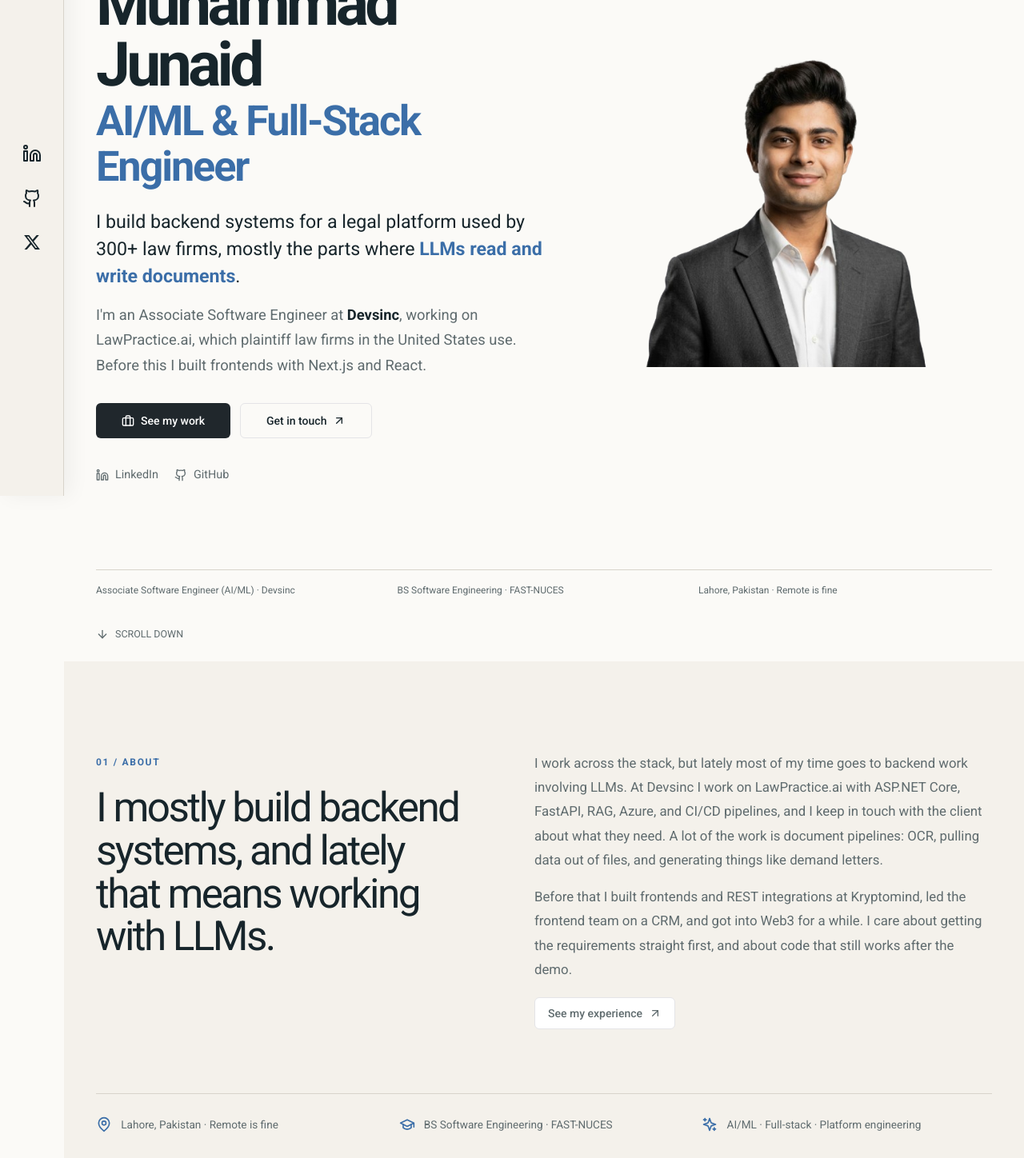
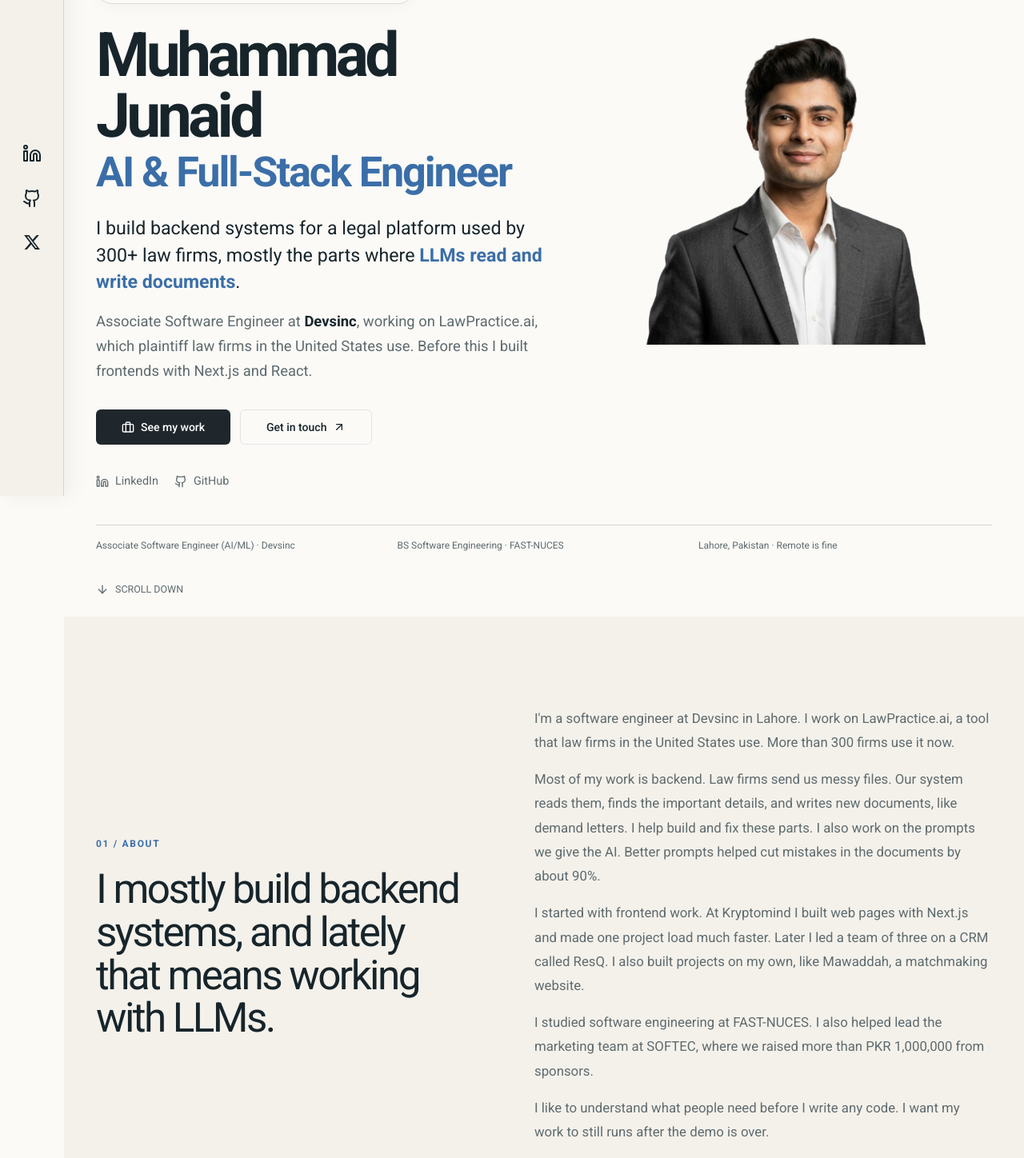
Before and after one commit to iamjunaidjutt/iamjunaidjutt-portfolio, a Next.js app: page / in a window 1280 px wide. Shown: the part 180-1628 px from the top of the page at 80% size. Built offline with nearby package versions, Linux system fonts and the light colour scheme.

Commit message:
feat: implement smooth scrolling and enhance button styles; update About and Experience sections for clarity

```diff
--- a/app/globals.css
+++ b/app/globals.css
@@ -104,7 +104,7 @@
 }
 
 html {
-	scroll-behavior: smooth;
+	scroll-behavior: auto;
 }
 
 .page-width {
@@ -236,6 +236,39 @@
 	color: var(--on-ink) !important;
 }
 
+.dark .hero-primary-button,
+.dark .meeting-primary-button {
+	background: var(--coral) !important;
+	color: var(--graphite) !important;
+}
+
+.dark .hero-primary-button:hover,
+.dark .meeting-primary-button:hover {
+	background: color-mix(in srgb, var(--coral) 82%, white) !important;
+	color: var(--graphite) !important;
+}
+
+.dark .hero-secondary-button,
+.dark .meeting-secondary-button {
+	background: var(--paper) !important;
+	border-color: var(--coral) !important;
+	color: var(--ink) !important;
+}
+
+.dark .hero-secondary-button:hover,
+.dark .meeting-secondary-button:hover {
+	background: var(--coral) !important;
+	color: var(--graphite) !important;
+}
+
+:root:not(.dark) .about-button {
+	border-color: color-mix(in srgb, var(--ink) 20%, transparent) !important;
+}
+
+.dark .about-button {
+	border-color: var(--coral) !important;
+}
+
 .social-x-mark {
 	color: var(--muted-ink);
 	display: inline-block;
@@ -365,6 +398,11 @@
 	gap: 4rem;
 	padding-block: 5rem;
 	position: relative;
+}
+
+.hero-copy {
+	position: relative;
+	top: 4rem;
 }
 
 .hero-copy h1 {
@@ -553,9 +591,14 @@
 }
 
 .about-grid {
+	align-items: center;
 	display: grid;
 	grid-template-columns: minmax(0, 0.9fr) minmax(0, 1.1fr);
 	gap: 5rem;
+}
+
+.about-grid > div:first-child {
+	transform: translateY(-1rem);
 }
 
 .about-grid h2 {
@@ -1096,6 +1139,10 @@
 		/* Increased top padding to avoid overlap with fixed navbar on mobile */
 	}
 
+	.hero-copy {
+		top: 2rem;
+	}
+
 	.hero-copy h1 {
 		font-size: clamp(2.7rem, 14vw, 4.4rem);
 	}
@@ -1122,6 +1169,10 @@
 
 	.about-grid {
 		display: block;
+	}
+
+	.about-grid > div:first-child {
+		transform: none;
 	}
 
 	.about-copy {
--- a/app/layout.tsx
+++ b/app/layout.tsx
@@ -10,6 +10,7 @@
 import Footer from "@/components/Footer";
 import { Separator } from "@/components/ui/separator";
 import ScrollToTop from "@/components/ScrollToTop";
+import SmoothScroll from "@/components/SmoothScroll";
 
 const roboto = Roboto({
 	subsets: ["latin"],
@@ -84,6 +85,7 @@
 				)}
 			>
 				<ThemeProvider attribute="class">
+					<SmoothScroll />
 					<SocialMediaSideBar />
 					<div className="lg:pl-20">
 						<Navbar />
--- a/components/About.tsx
+++ b/components/About.tsx
@@ -25,25 +25,24 @@
 				</div>
 				<div className="about-copy">
 					<p>
-						I work across the stack, but lately most of my time goes to
-						backend work involving LLMs. At Devsinc I work on
-						LawPractice.ai with ASP.NET Core, FastAPI, RAG, Azure, and
-						CI/CD pipelines, and I keep in touch with the client about
-						what they need. A lot of the work is document pipelines:
-						OCR, pulling data out of files, and generating things like
-						demand letters.
+						I'm a software engineer at Devsinc in Lahore. I work on LawPractice.ai, a tool that law firms in the United States use. More than 300 firms use it now.
 					</p>
 					<p>
-						Before that I built frontends and REST integrations at
-						Kryptomind, led the frontend team on a CRM, and got into
-						Web3 for a while. I care about getting the requirements
-						straight first, and about code that still works after the
-						demo.
+						Most of my work is backend. Law firms send us messy files. Our system reads them, finds the important details, and writes new documents, like demand letters. I help build and fix these parts. I also work on the prompts we give the AI. Better prompts helped cut mistakes in the documents by about 90%.
+					</p>
+					<p>
+						I started with frontend work. At Kryptomind I built web pages with Next.js and made one project load much faster. Later I led a team of three on a CRM called ResQ. I also built projects on my own, like Mawaddah, a matchmaking website.
+					</p>
+					<p>
+						I studied software engineering at FAST-NUCES. I also helped lead the marketing team at SOFTEC, where we raised more than PKR 1,000,000 from sponsors.
+					</p>
+					<p>
+						I like to understand what people need before I write any code. I want my work to still runs after the demo is over.
 					</p>
 					<Button
 						asChild
 						variant="outline"
-						className="mt-5 border-ink/20"
+						className="about-button mt-5 border-ink/20"
 					>
 						<Link href="#experience">
 							See my experience{" "}
--- a/components/Experience.tsx
+++ b/components/Experience.tsx
@@ -135,11 +135,10 @@
 					<p>FAST-NUCES · 2021 — 2025</p>
 				</div>
 				<div>
-					<p className="eyebrow">Courses</p>
-					<h3>Online courses</h3>
+					<p className="eyebrow">Learning</p>
+					<h3>AI, Backend, Frontend, and DevOps</h3>
 					<p>
-						Recent ones cover AI agents, LLM apps, DevOps, machine
-						learning basics, and React.
+						Mostly self-paced courses on Udemy, Coursera, Github, and Youtube where I built projects along the way
 					</p>
 				</div>
 				<ArrowUpRight className="education-arrow" />
--- a/components/HeroSection.tsx
+++ b/components/HeroSection.tsx
@@ -29,7 +29,7 @@
 				<h1>
 					Muhammad Junaid
 					<span className="hero-title-accent">
-						AI/ML &amp; Full-Stack Engineer
+						AI &amp; Full-Stack Engineer
 					</span>
 				</h1>
 				<p className="hero-role">
@@ -38,7 +38,7 @@
 					<strong>LLMs read and write documents</strong>.
 				</p>
 				<p className="hero-lede">
-					I&apos;m an Associate Software Engineer at <strong>Devsinc</strong>,
+					Associate Software Engineer at <strong>Devsinc</strong>,
 					working on LawPractice.ai, which plaintiff law firms in the
 					United States use. Before this I built frontends with Next.js
 					and React.
@@ -54,7 +54,7 @@
 						asChild
 						size="lg"
 						variant="outline"
-						className="border-ink/20 bg-transparent"
+						className="hero-secondary-button border-ink/20 bg-transparent"
 					>
 						<Link href="/contact">
 							Get in touch{" "}
--- a/components/MainNav.tsx
+++ b/components/MainNav.tsx
@@ -42,7 +42,7 @@
 				document.documentElement.scrollHeight - 100;
 
 			if (isAtBottom) {
-				setActiveSection("projects");
+				setActiveSection("leadership");
 				return;
 			}
 
--- a/components/Meeting.tsx
+++ b/components/Meeting.tsx
@@ -35,7 +35,7 @@
 					<Button
 						asChild
 						size="lg"
-						className="bg-coral text-on-ink hover:bg-coral/90"
+						className="meeting-primary-button min-h-[2.75rem] px-12 text-base bg-coral text-on-ink hover:bg-coral/90"
 					>
 						<Link
 							href="https://cal.com/iamjunaidjutt"
@@ -51,7 +51,7 @@
 						asChild
 						size="lg"
 						variant="outline"
-						className="border-white/20 text-white hover:bg-white/10 hover:text-white bg-transparent"
+						className="meeting-secondary-button min-h-[2.75rem] px-12 text-base border-white/20 text-white hover:bg-white/10 hover:text-white bg-transparent"
 					>
 						<Link href="mailto:info.iamjunaidjutt@gmail.com">
 							<Mail className="mr-2 h-4 w-4" />
--- a/components/ScrollToTop.tsx
+++ b/components/ScrollToTop.tsx
@@ -17,10 +17,7 @@
 	}, []);
 
 	const scrollTop = () => {
-		window.scrollTo({
-			top: 0,
-			behavior: "smooth",
-		});
+		window.dispatchEvent(new Event("lenis:scroll-to-top"));
 	};
 	return (
 		<div>
--- a/components/Skills.tsx
+++ b/components/Skills.tsx
@@ -17,7 +17,6 @@
 		"Prompt Engineering",
 		"LangChain",
 		"Hugging Face",
-		"QLoRA",
 		"Fine-tuning",
 		"Vector Search",
 		"NLP",
@@ -32,51 +31,50 @@
 	],
 	[
 		"Backend & APIs",
-		"ASP.NET Core",
+		"FastAPI",
+		"Django / Django REST Framework",
+		"Flask",
 		"Node.js",
 		"Express",
-		"Flask",
-		"Django",
-		"Django REST Framework",
-		"FastAPI",
+		"ASP.NET Core",
 		"REST APIs",
 	],
 	[
 		"Frontend",
 		"Next.js",
 		"React",
-		"TypeScript",
-		"JavaScript",
-		"HTML",
-		"CSS",
 		"Tailwind CSS",
-		"Redux Toolkit",
+		"Redux / Redux Toolkit",
 		"React Native",
 		"GSAP",
 		"Lenis",
 		"Framer Motion",
+		"HTML",
+		"CSS",
 		"Android Studio",
 	],
 	[
 		"Platforms & storage",
-		"Microsoft Azure",
 		"AWS",
-		"AWS Lambda",
 		"AWS ECS",
 		"AWS EKS",
 		"AWS S3",
+		"AWS Lambda",
 		"AWS API Gateway",
 		"AWS Serverless",
-		"GCP",
+		"Microsoft Azure",
 		"Google Cloud Platform",
+		"Vercel",
 		"Linux",
 		"Docker",
 		"Kubernetes",
 		"Terraform",
-		"Ansible",
 		// "Ansible",
-		"Helm",
-		"ArgoCD",
+		// "Helm",
+		// "ArgoCD",
+		"Grafana",
+		"Prometheus",
+		"Loki",
 		"PostgreSQL",
 		"MySQL",
 		"MS SQL Server",
@@ -84,23 +82,21 @@
 		"NoSQL",
 		"Firebase",
 		"Supabase",
-		"Grafana",
-		"Prometheus",
-		"Loki",
 	],
 	[
 		"Languages & delivery",
 		"Python",
+		"JavaScript",
+		"TypeScript",
+		"Java",
 		"C#",
-		"Java",
 		"C++",
 		"SQL",
 		"Git/GitHub",
 		"CI/CD",
 		"GitHub Actions",
 		"Jenkins",
-		"GitLab",
-		"GitLab CI/CD",
+		"GitLab / GitLab CI/CD",
 		// "Helm",
 		// "ArgoCD",
 		"RabbitMQ",
--- /dev/null
+++ b/components/SmoothScroll.tsx
@@ -0,0 +1,36 @@
+"use client";
+
+import { useEffect } from "react";
+import Lenis from "lenis";
+
+const SmoothScroll = () => {
+	useEffect(() => {
+		const lenis = new Lenis({
+			lerp: 0.07,
+			duration: 1.4,
+			smoothWheel: true,
+			wheelMultiplier: 0.60,
+			anchors: true,
+		});
+		let animationFrameId = 0;
+		const handleScrollToTop = () => lenis.scrollTo(0);
+
+		const raf = (time: number) => {
+			lenis.raf(time);
+			animationFrameId = requestAnimationFrame(raf);
+		};
+
+		animationFrameId = requestAnimationFrame(raf);
+		window.addEventListener("lenis:scroll-to-top", handleScrollToTop);
+
+		return () => {
+			cancelAnimationFrame(animationFrameId);
+			window.removeEventListener("lenis:scroll-to-top", handleScrollToTop);
+			lenis.destroy();
+		};
+	}, []);
+
+	return null;
+};
+
+export default SmoothScroll;
--- a/components/ui/button.tsx
+++ b/components/ui/button.tsx
@@ -5,7 +5,7 @@
 import { cn } from "@/lib/utils"
 
 const buttonVariants = cva(
-  "inline-flex items-center justify-center rounded-md text-sm font-medium ring-offset-background transition-colors focus-visible:outline-none focus-visible:ring-2 focus-visible:ring-ring focus-visible:ring-offset-2 disabled:pointer-events-none disabled:opacity-50",
+  "inline-flex items-center justify-center rounded-md text-sm font-medium ring-offset-background transition-all duration-200 ease-out hover:-translate-y-0.5 hover:scale-[1.02] active:translate-y-0 active:scale-[0.99] focus-visible:outline-none focus-visible:ring-2 focus-visible:ring-ring focus-visible:ring-offset-2 disabled:pointer-events-none disabled:opacity-50 disabled:hover:translate-y-0 disabled:hover:scale-100",
   {
     variants: {
       variant: {
--- a/package.json
+++ b/package.json
@@ -25,6 +25,7 @@
 		"eslint": "8.47.0",
 		"eslint-config-next": "13.4.16",
 		"framer-motion": "^10.16.0",
+		"lenis": "^1.3.26",
 		"lucide-react": "^0.268.0",
 		"next": "13.4.16",
 		"next-themes": "^0.2.1",
```
Also changed, not shown: 1 other file (tests, documents, lock files or other folders).
